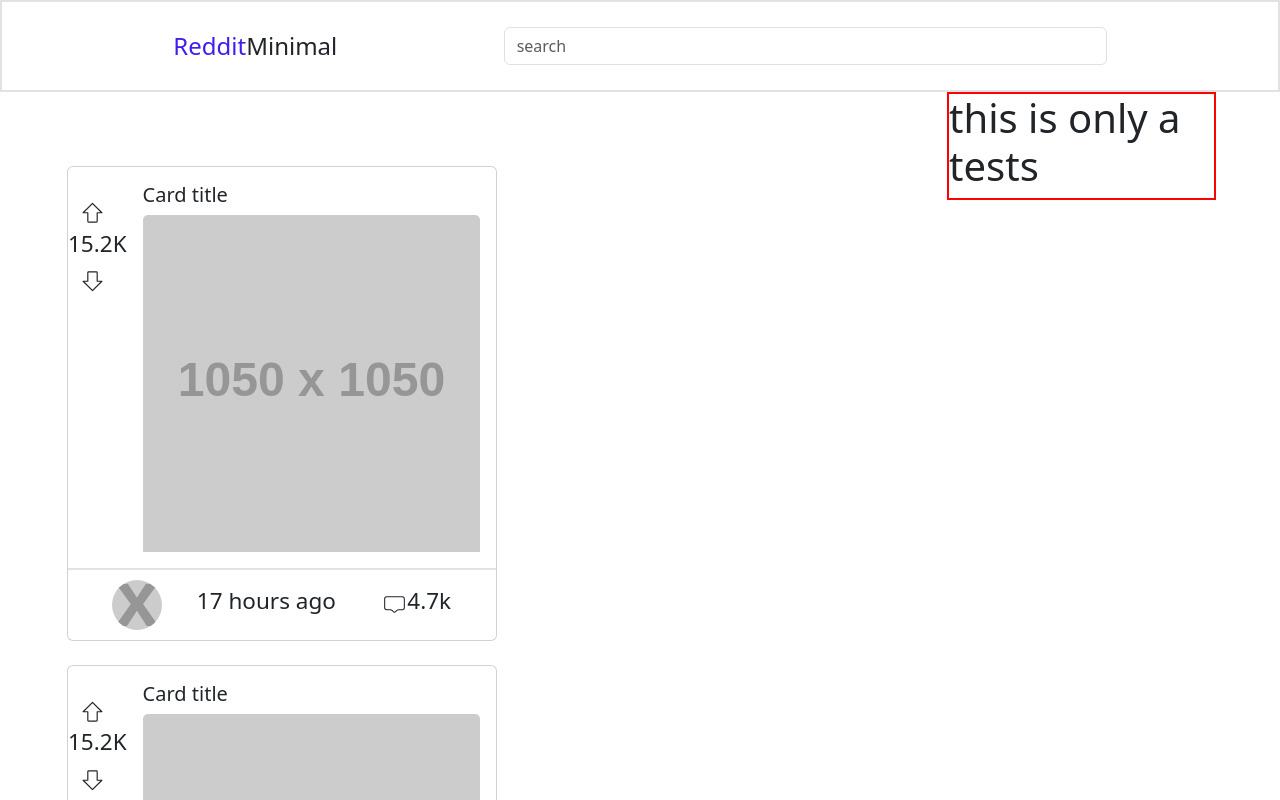
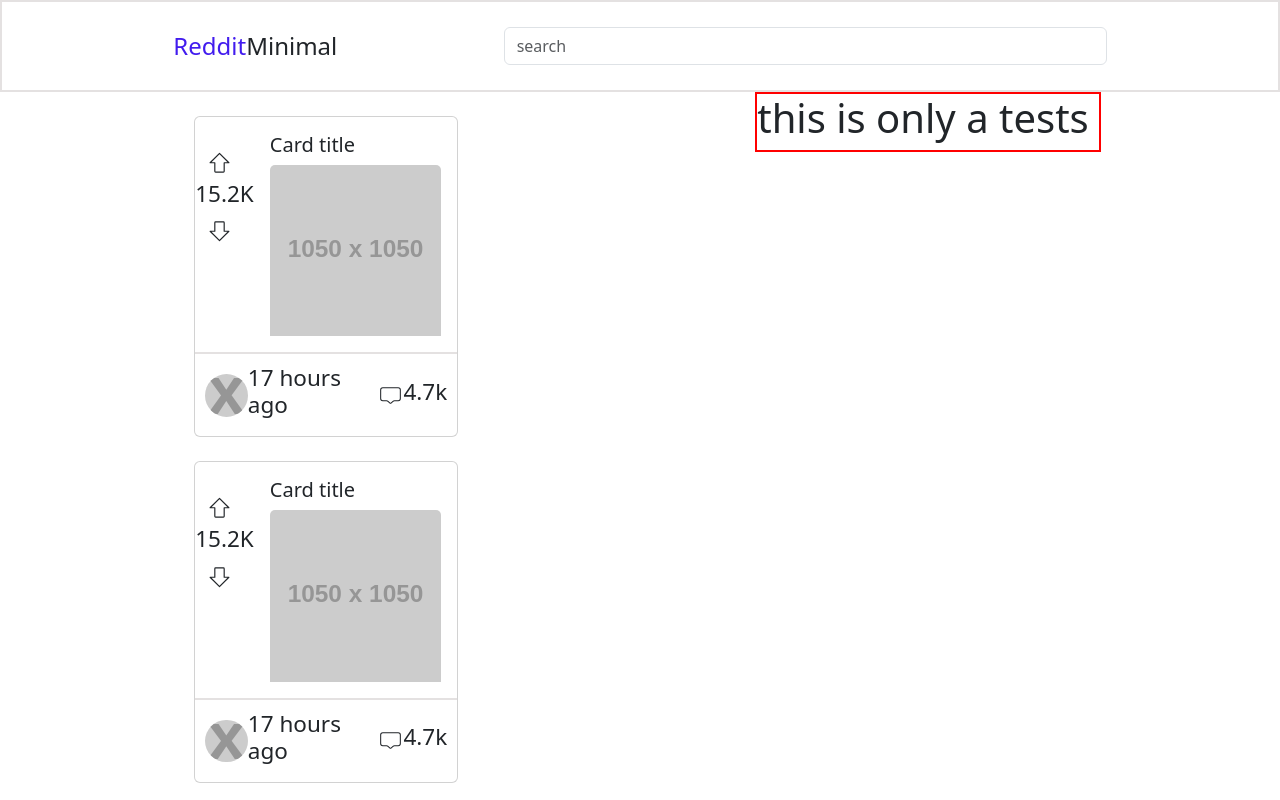
Before and after one commit to dselmer/react-reddit-clone, a React (Create React App) app: page / in a window 1280 px wide. Shown: the top 800 px of the page. Built offline with nearby package versions, Linux system fonts and the light colour scheme.

Commit message:
changed layout of sidecomponent

```diff
--- a/src/App.css
+++ b/src/App.css
@@ -1,11 +1,8 @@
-* {
-  margin: 0;
-  padding: 0;
-}
-
 html,
 body {
   box-sizing: border-box;
+  margin: 0;
+  padding: 0;
   height: 100vh;
 }
 
@@ -116,7 +113,6 @@ h4 {
 
   .card-container {
     display: flex;
-    justify-content: center;
     align-items: flex-start;
     height: 100vh;
     /* border: 2px solid red; */
@@ -125,6 +121,11 @@ h4 {
   .cta-container {
     margin-top: 30px;
   }
+
+  .row-container {
+    margin: 0;
+    width: 50%;
+  }
 }
 
 /* Extra large devices (large laptops and desktops, 1200px and up) */
```
